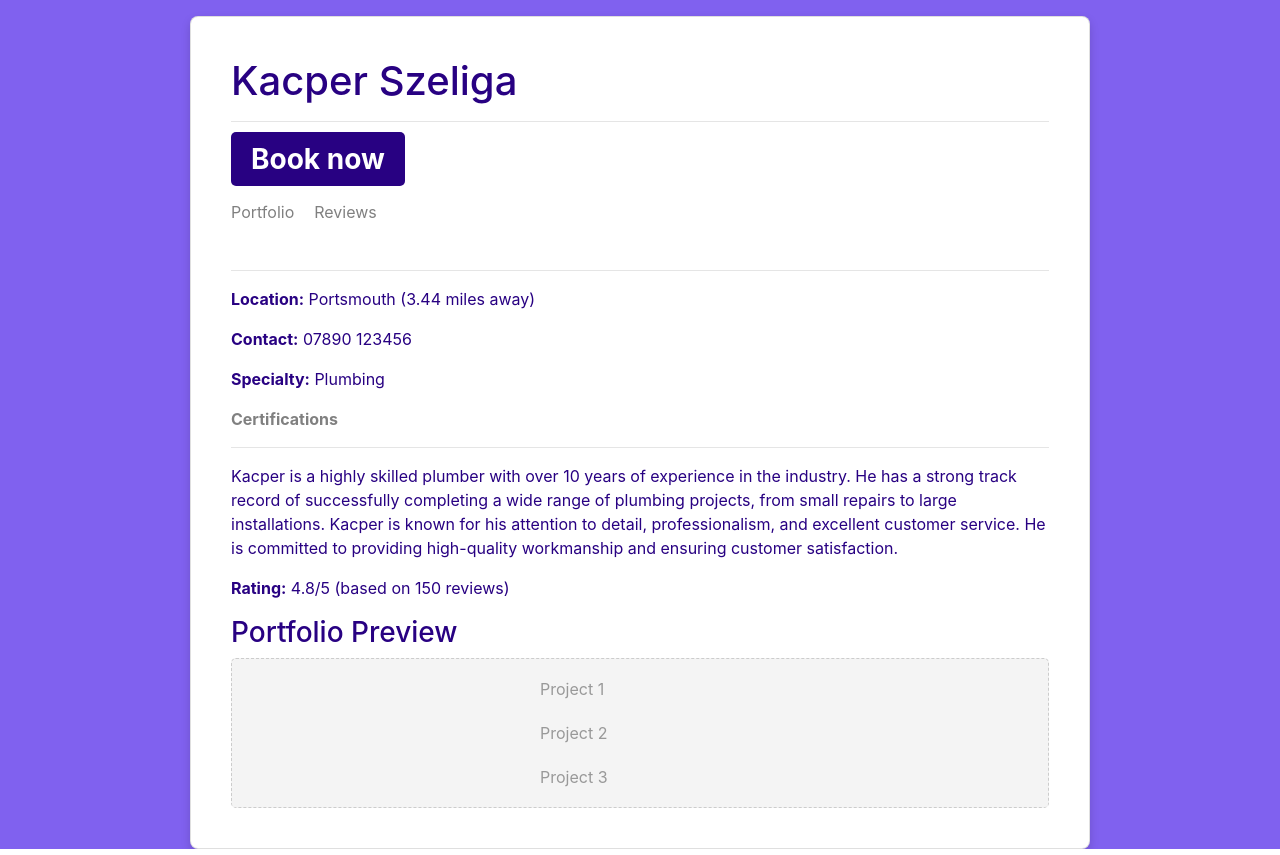
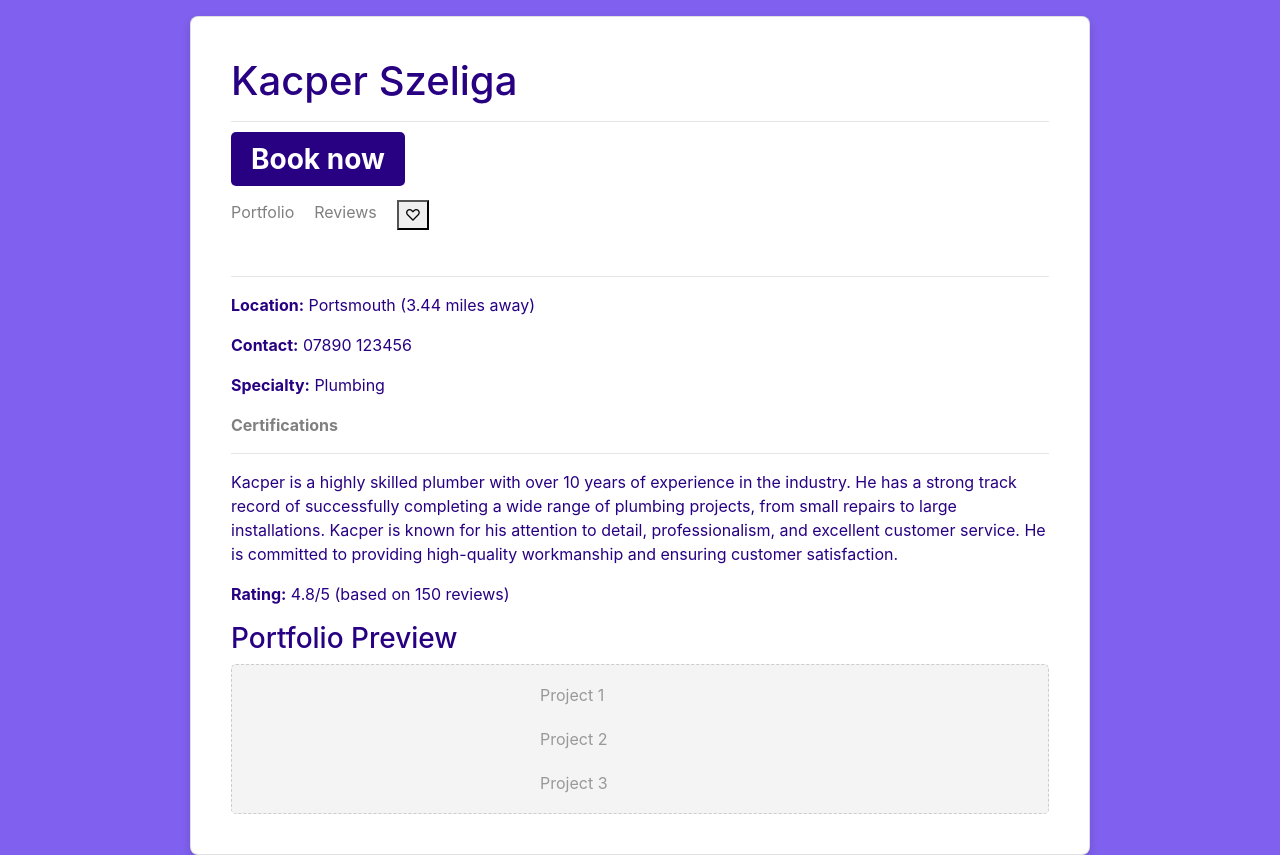
Before and after one commit to SETaP-Group-1E/FIXIFYapp, a Flask app: page /contractor in a window 1280 px wide. Shown: the part 180-1035 px from the top of the page. Run offline with Flask 3, Linux system fonts and the light colour scheme; some libraries are stand-ins or nearby versions.

Commit message:
Add favourite button to contractor profile

```diff
--- a/templates/contractor_profile.html
+++ b/templates/contractor_profile.html
@@ -15,6 +15,7 @@
         <div class="main-nav">
             <a href="#" id="portfolio-link">Portfolio</a>
             <a href="#" id="reviews-link">Reviews</a>
+            <button id="favourite-btn" class="favourite-btn">♡</button>
         </div>
     </div>
 
```
